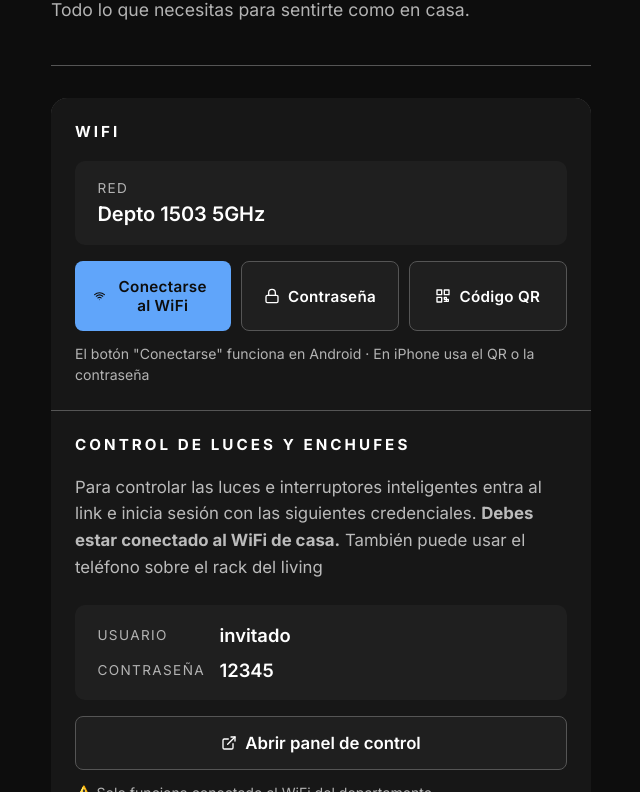
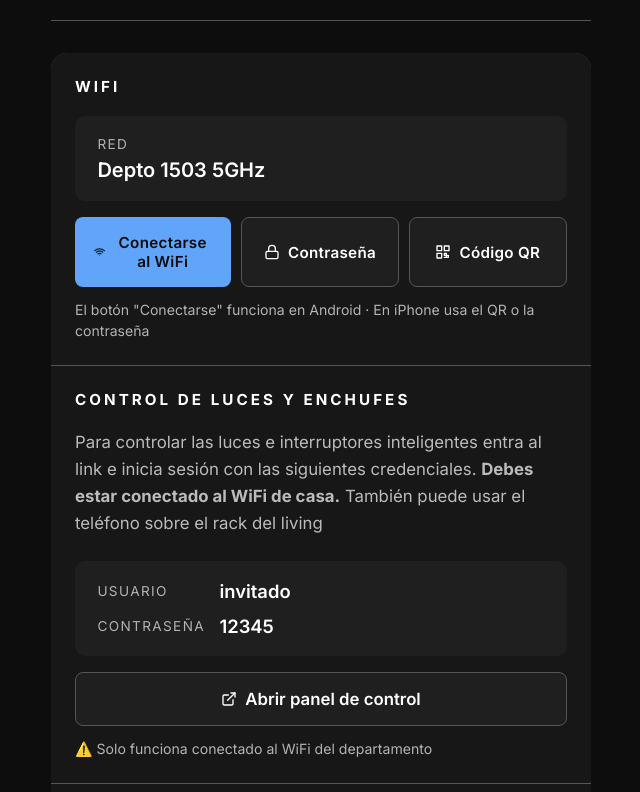
Before and after one commit to snap239/bonguistonguis, a plain HTML site: page index.html in a window 1280 px wide. Shown: the part 238-1030 px from the top of the page, without its empty margins (319-959 px from the left). Drawn offline with Linux system fonts and the light colour scheme.

Commit message:
Update index.html

```diff
--- a/index.html
+++ b/index.html
@@ -247,7 +247,6 @@
   <header>
     <p class="eyebrow">Bienvenido a</p>
     <h1>Casa<br><span>Bonguito</span></h1>
-    <p class="subtitle">Todo lo que necesitas para sentirte como en casa.</p>
   </header>
 
   <div class="cards">
```
